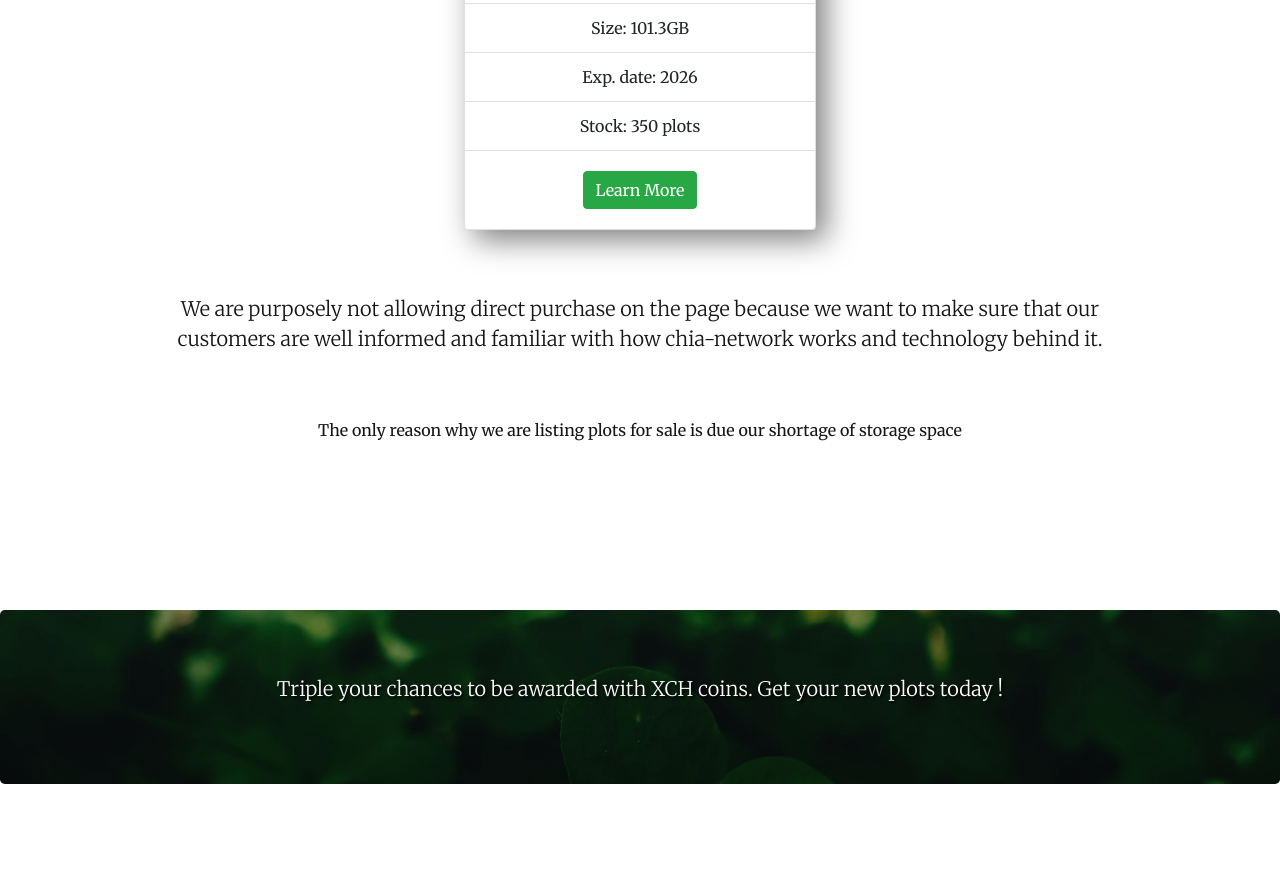
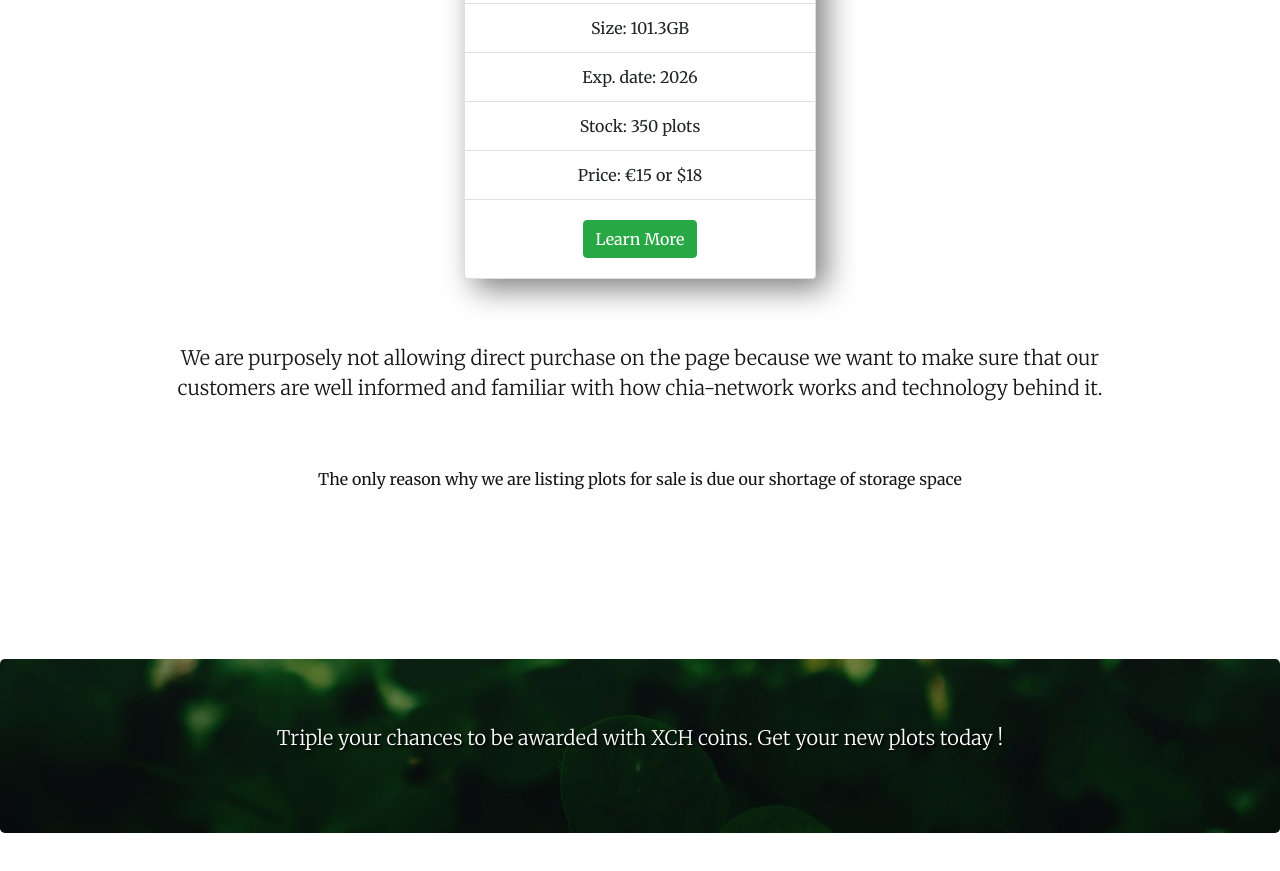
Before and after one commit to Leticijak/slide-nav, a plain HTML site: page index.html in a window 1280 px wide. Shown: the part 1708-2579 px from the top of the page. Drawn offline with nearby package versions, Linux system fonts and the light colour scheme.

Commit message:
price change

```diff
--- a/index.html
+++ b/index.html
@@ -222,6 +222,7 @@
                   <li class="list-group-item">Size: 101.3GB</li>
                   <li class="list-group-item">Exp. date: 2026</li>
                   <li class="list-group-item">Stock: 350 plots</li>
+                  <li class="list-group-item">Price: €15 or $18</li>
                 </ul>
                 <div class="card-body">
                   <a href="/contact.html" class="btn btn-success">Learn More</a>
```
